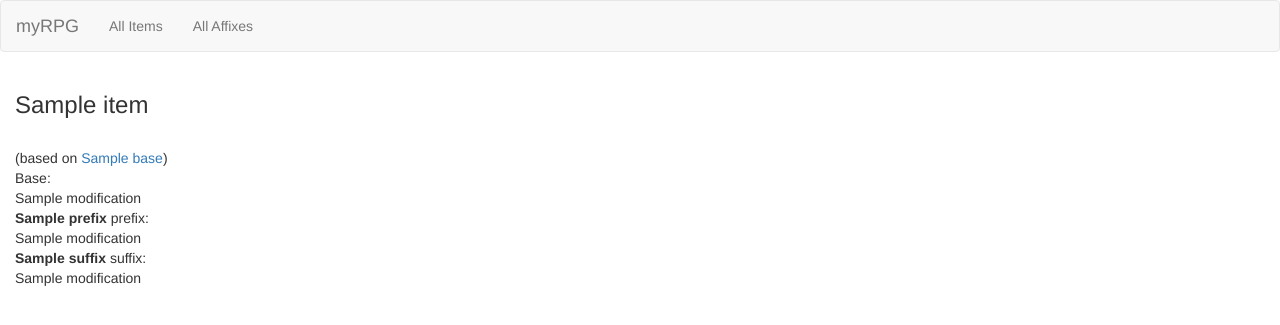
After one commit to discomethod/myrpg, a Django app: template web/templates/web/affix.html in a window 1280 px wide. The commit adds this page. Shown: the top 325 px of the page. Run offline with Django 3.2, Linux system fonts and the light colour scheme; the template is opened without the code that fills it: most values are stand-ins (such as "Sample title", 1, 10 or a date in 2020); some libraries are stand-ins or nearby versions.

Commit message:
improved affix views

```diff
--- a/web/templates/base.html
+++ b/web/templates/base.html
@@ -28,7 +28,7 @@
             <span class="icon-bar"></span>
             <span class="icon-bar"></span>
           </button>
-          <a class="navbar-brand" href="#">myRPG</a>
+          <span class="navbar-brand" href="#">myRPG</span>
         </div>
         <div class="collapse navbar-collapse" id="navbar-content">
           <ul class="nav navbar-nav">
--- /dev/null
+++ b/web/templates/web/affix.html
@@ -0,0 +1,36 @@
+{% extends "base.html" %}
+
+{% block title %}
+{{ item }}
+{% endblock %}
+
+{% block content %}
+{% autoescape off %}
+{% if item %}
+   <h3 class="text-item-{{ item.get_rarity_display.lower }}">{{ item }}</h3>
+   {% if item.base and item.base != item %}
+     <br />(based on <a href="{% url 'item' item.base.pk %}" class="text-item-{{ item.base.get_rarity_display.lower }}">{{ item.base }}</a>)
+   {% endif %}
+   {% if item.modification %}
+     <br/>Base:
+   {% endif %}
+   {% for modification in item.modification.all %}
+     <br />{{ modification }}
+   {% endfor %}
+   {% for prefix in item.prefixes.all %}
+     <br /><strong>{{ prefix }}</strong> prefix:
+     {% for modification in prefix.modifications.all %}
+       <br />{{ modification }}
+     {% endfor %}
+   {% endfor %}
+   {% for suffix in item.suffixes.all %}
+     <br /><strong>{{ suffix }}</strong> suffix:
+     {% for modification in suffix.modifications.all %}
+       <br />{{ modification }}
+     {% endfor %}
+   {% endfor %}
+{% else %}
+    <p>No item to see here.</p>
+{% endif %}
+{% endautoescape %}
+{% endblock %}
```
Also changed, not shown: web/templates/404.html (added, +11 -0 lines), web/views.py (+16 -2 lines).
